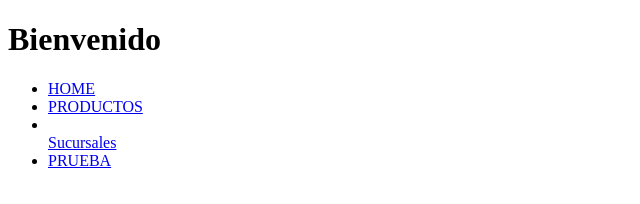
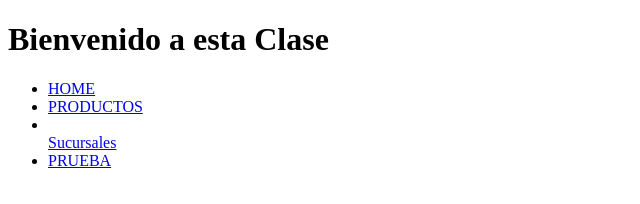
Before and after one commit to juarezga99/otrogit, a website: page index.html in a window 1280 px wide. Shown: the whole page, without its empty margins (0-640 px from the left). Drawn offline with Linux system fonts and the light colour scheme.

Commit message:
clase 28 Noviembre

```diff
--- a/index.html
+++ b/index.html
@@ -4,11 +4,11 @@
     <meta charset="UTF-8">
     <meta http-equiv="X-UA-Compatible" content="IE=edge">
     <meta name="viewport" content="width=device-width, initial-scale=1.0">
-    <title>Clases de Git</title>
+    <title>Clases de Git 2</title>
 </head>
 <body>
     <h1>
-        Bienvenido
+        Bienvenido a esta Clase
     </h1>
     <nav>
 <ul>
```
